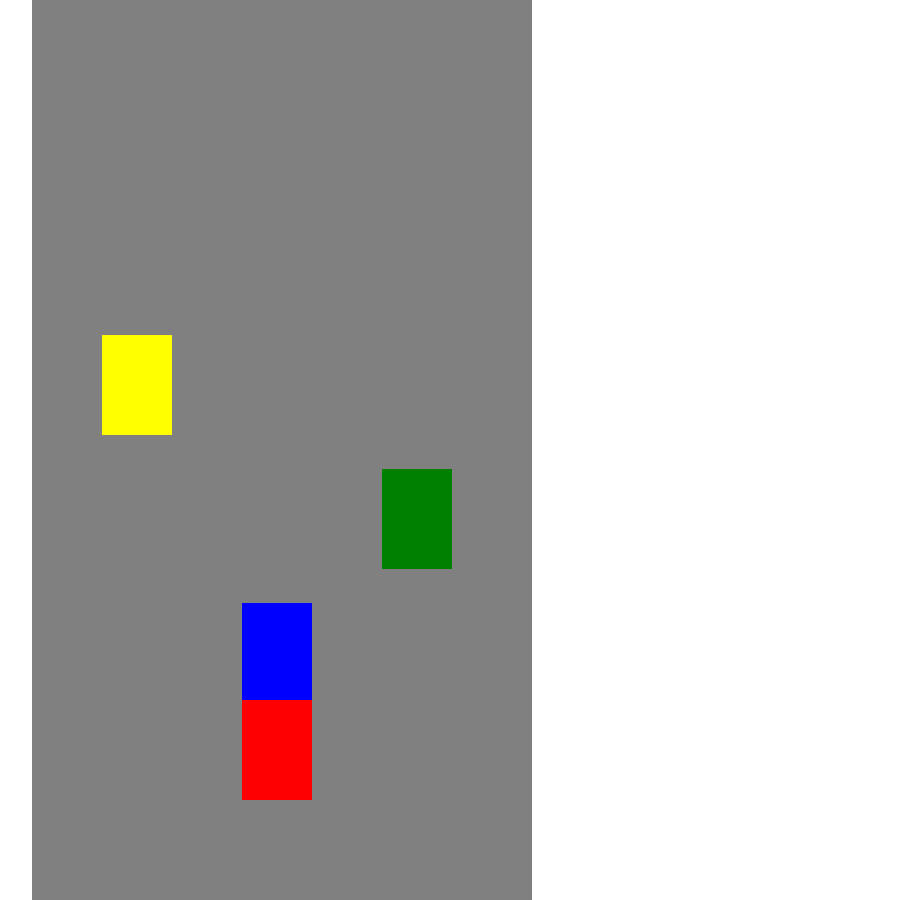
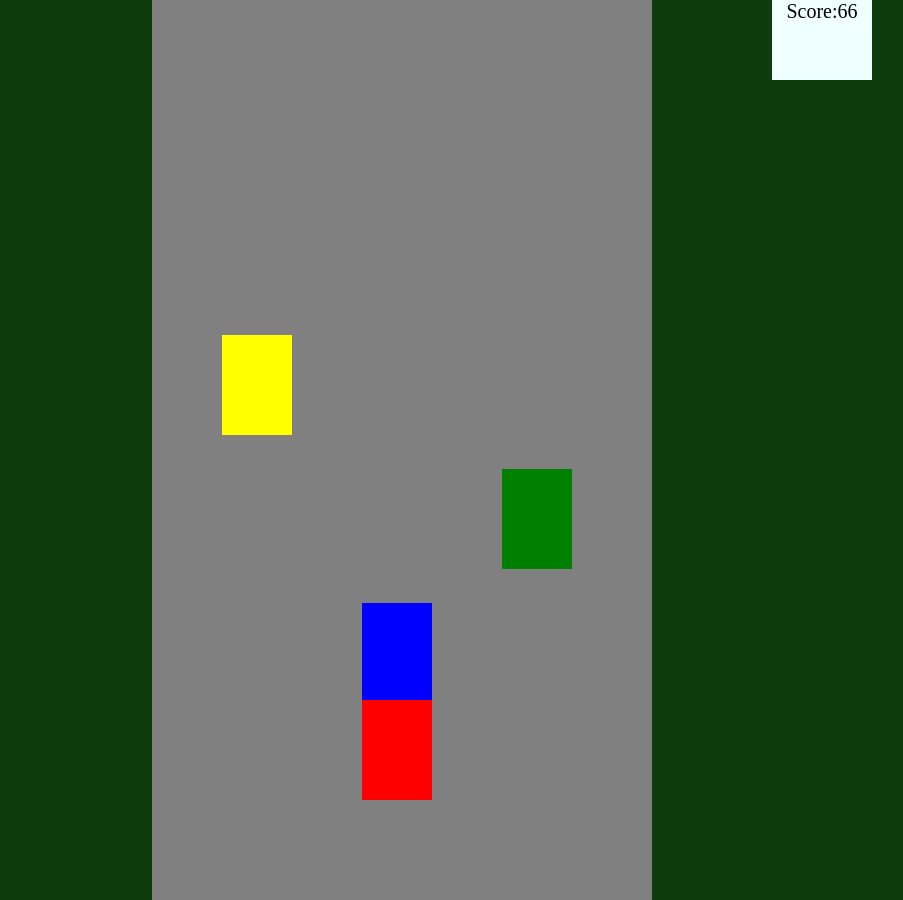
Before and after one commit to pritambhuiya/movingCar, a website: page index.html in a window 1280 px wide. Shown: the whole page, without its empty margins (128-1031 px from the left). Drawn offline with Linux system fonts and the light colour scheme.

Commit message:
Shows the score board

```diff
--- a/css/style.css
+++ b/css/style.css
@@ -1,13 +1,27 @@
 body {
   width: 960px;
   margin: 0 auto;
+  background-color: rgb(15, 60, 12);
+  font-size: 20px;
+}
+
+.view {
+  display: flex;
+  justify-content: space-evenly;
+}
+
+.score-board {
+  height: 80px;
+  width: 100px;
+  background-color: azure;
+  text-align: center;
 }
 
 .car {
   position: absolute;
 }
 
-#road {
+.road {
   position: relative;
   width: 900px;
   height: 900px;
--- a/index.html
+++ b/index.html
@@ -5,11 +5,15 @@
     Move Car
   </title>
   <script src="./src/moveCar.js"></script>
+  <script src="./src/car.js"></script>
+  <script src="./src/road.js"></script>
   <link rel="stylesheet" href="css/style.css">
 </head>
 
 <body>
-  <div id="road">
+  <div id="view" class="view">
+    <div id="road" class="road">
+    </div>
   </div>
 </body>
 
--- /dev/null
+++ b/src/car.js
@@ -0,0 +1,63 @@
+class Car {
+  #id;
+  #position;
+  #delta;
+  #color;
+  #size;
+  constructor(id, position, size, delta, color) {
+    this.#id = id;
+    this.#position = position;
+    this.#size = size;
+    this.#delta = delta;
+    this.#color = color;
+  }
+
+  #isCrossedRoad({ bottom }) {
+    return this.#position.y >= bottom - this.#size.height;
+  }
+
+  #moveDown(road) {
+    if (this.#isCrossedRoad(road)) {
+      this.#position.y = 0;
+    }
+    this.#position.y += this.#delta;
+  }
+
+  move(direction, road) {
+    if (direction === 'right') {
+      this.#position.x += this.#delta;
+    }
+    if (direction === 'left') {
+      this.#position.x -= this.#delta;
+    }
+    if (direction === 'down') {
+      this.#moveDown(road);
+    }
+  }
+
+  getInfo() {
+    const { x, y } = this.#position;
+    const { height, width } = this.#size;
+    return {
+      id: this.#id,
+      position: { x, y },
+      color: this.#color,
+      size: { height, width }
+    };
+  }
+
+  isCollided(opposingCar) {
+    const { position, size } = opposingCar.getInfo();
+
+    const opposingCarLeft = position.x;
+    const opposingCarBottom = position.y + size.height;
+    const opposingCarRight = position.x + size.width;
+    const playerCarsRight = this.#position.x + this.#size.width;
+    const playersCarLeft = this.#position.x;
+    const playersCarsTop = this.#position.y;
+
+    return opposingCarBottom >= playersCarsTop &&
+      opposingCarRight > playersCarLeft &&
+      playerCarsRight > opposingCarLeft;
+  }
+}
--- a/src/moveCar.js
+++ b/src/moveCar.js
@@ -1,67 +1,3 @@
-class Car {
-  #id;
-  #position;
-  #delta;
-  #color;
-  #size;
-  constructor(id, position, size, delta, color) {
-    this.#id = id;
-    this.#position = position;
-    this.#size = size;
-    this.#delta = delta;
-    this.#color = color;
-  }
-
-  #isCrossedRoad({ bottom }) {
-    return this.#position.y >= bottom - this.#size.height;
-  }
-
-  #moveDown(road) {
-    if (this.#isCrossedRoad(road)) {
-      this.#position.y = 0;
-    }
-    this.#position.y += this.#delta;
-  }
-
-  move(direction, road) {
-    if (direction === 'right') {
-      this.#position.x += this.#delta;
-    }
-    if (direction === 'left') {
-      this.#position.x -= this.#delta;
-    }
-    if (direction === 'down') {
-      this.#moveDown(road);
-    }
-  }
-
-  getInfo() {
-    const { x, y } = this.#position;
-    const { height, width } = this.#size;
-    return {
-      id: this.#id,
-      position: { x, y },
-      color: this.#color,
-      size: { height, width }
-    };
-  }
-
-  isCollided(opposingCar) {
-    const { position, size } = opposingCar.getInfo();
-
-    const opposingCarLeft = position.x;
-    const opposingCarBottom = position.y + size.height;
-    const opposingCarRight = position.x + size.width;
-    const playerCarsRight = this.#position.x + this.#size.width;
-    const playersCarLeft = this.#position.x;
-    const playersCarsTop = this.#position.y;
-
-    return opposingCarBottom >= playersCarsTop &&
-      opposingCarRight > playersCarLeft &&
-      playerCarsRight > opposingCarLeft;
-  }
-}
-
 const createCar = (id, road) => {
   const element = document.createElement('div');
   element.id = id;
@@ -69,22 +5,26 @@ const createCar = (id, road) => {
   return element;
 };
 
+const px = value => value + 'px';
+
 const drawCar = (car, road) => {
   const { id, position, color, size } = car.getInfo();
 
   const carElement = document.getElementById(id) || createCar(id, road);
   carElement.style.backgroundColor = color;
   carElement.className = 'car';
-  carElement.style.height = size.height + 'px';
-  carElement.style.width = size.width + 'px';
+  carElement.style.height = px(size.height);
+  carElement.style.width = px(size.width);
   carElement.style.top = position.y;
   carElement.style.left = position.x;
 };
 
 const drawRoad = (road) => {
   const roadElement = document.getElementById('road');
-  roadElement.style.width = road.right + 'px';
-  roadElement.style.height = road.bottom + 'px';
+
+  roadElement.style.width = px(road.right);
+  roadElement.style.height = px(road.bottom);
+
   return roadElement;
 };
 
@@ -108,16 +48,31 @@ const createOpposingCars = () => {
 
 const isGameOver = (road, playerCar, opposingCar) => {
   return playerCar.isCollided(opposingCar) ||
-    isOutOfRoadBoundary(road, playerCar);
+    road.isOutOfBoundary(playerCar);
+};
+
+const createScoreBoard = (id) => {
+  const view = document.getElementById('view');
+  const scoreBoard = document.createElement('div');
+  scoreBoard.id = id;
+  scoreBoard.className = 'score-board';
+  view.appendChild(scoreBoard);
+  return scoreBoard;
+};
+
+const drawScoreBoard = (score) => {
+  const scoreBoard = document.getElementById('score-board') ||
+    createScoreBoard('score-board');
+  scoreBoard.innerText = 'Score:' + score;
 };
 
 const startGame = (road, playerCar, opposingCars) => {
   const roadElement = drawRoad(road);
+  let score = 0;
 
   const intervalId = setInterval(() => {
     opposingCars.forEach((opposingCar) => {
       opposingCar.move('down', road);
-
       if (isGameOver(road, playerCar, opposingCar)) {
         clearInterval(intervalId);
       }
@@ -128,17 +83,13 @@ const startGame = (road, playerCar, opposingCars) => {
     });
 
     drawCar(playerCar, roadElement);
+    drawScoreBoard(score);
+    score += 1;
   }, 30);
 };
 
-const isOutOfRoadBoundary = (road, playerCar) => {
-  const { position: playerCarPosition, size: playerCarSize } = playerCar.getInfo();
-  return road.left >= playerCarPosition.x ||
-    road.right <= playerCarSize.width + playerCarPosition.x;
-};
-
 const main = () => {
-  const road = { top: 0, bottom: 900, right: 500, left: 0 };
+  const road = new Road(0, 900, 500, 0);
   const playerCar = new Car('car',
     { x: 210, y: 700 },
     { height: 100, width: 70 },
--- /dev/null
+++ b/src/road.js
@@ -0,0 +1,23 @@
+class Road {
+  constructor(top, bottom, right, left) {
+    this.top = top;
+    this.bottom = bottom;
+    this.right = right;
+    this.left = left;
+  }
+
+  isOutOfBoundary(car) {
+    const { position: carPosition, size: carSize } = car.getInfo();
+    return this.left >= carPosition.x ||
+      this.right <= carSize.width + carPosition.x;
+  }
+
+  get info() {
+    return {
+      top: this.top,
+      bottom: this.bottom,
+      left: this.left,
+      right: this.right
+    }
+  }
+}
```
